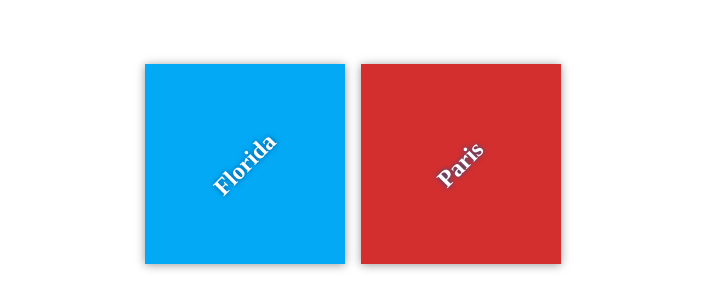
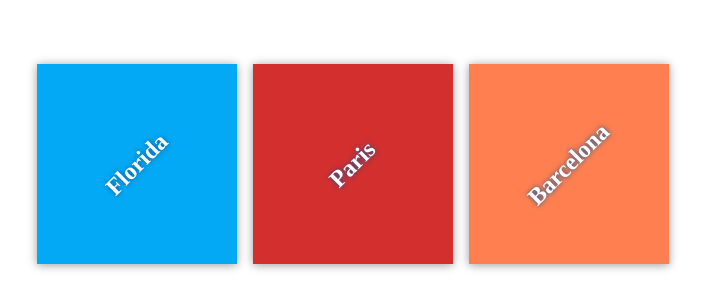
Before and after one commit to jkatzur/my-travel-plans, a plain HTML site: page index.html in a window 1280 px wide. Shown: the part 236-544 px from the top of the page, without its empty margins (287-992 px from the left). Drawn offline with Linux system fonts and the light colour scheme.

Commit message:
Added Barcelone to destination list

```diff
--- a/css/app.css
+++ b/css/app.css
@@ -53,3 +53,6 @@ h2 {
 #paris {
     background-color: #d32f2f;
 }
+#barcelona {
+    background-color: #FF7F50;
+}
--- a/index.html
+++ b/index.html
@@ -17,6 +17,9 @@
             <div class="destination" id="paris">
                 <h2>Paris</h2>
             </div>
+            <div class="destination" id="barcelona">
+              <h2>Barcelona</h2>
+            </div>
         </div>
     </div>
 
```
